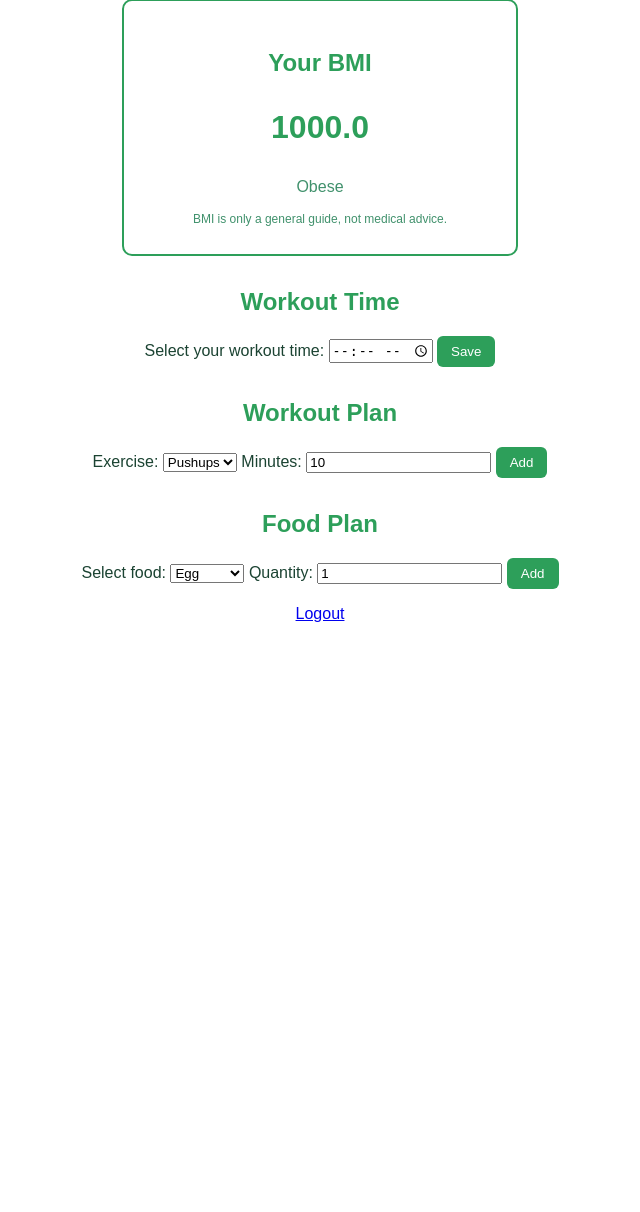
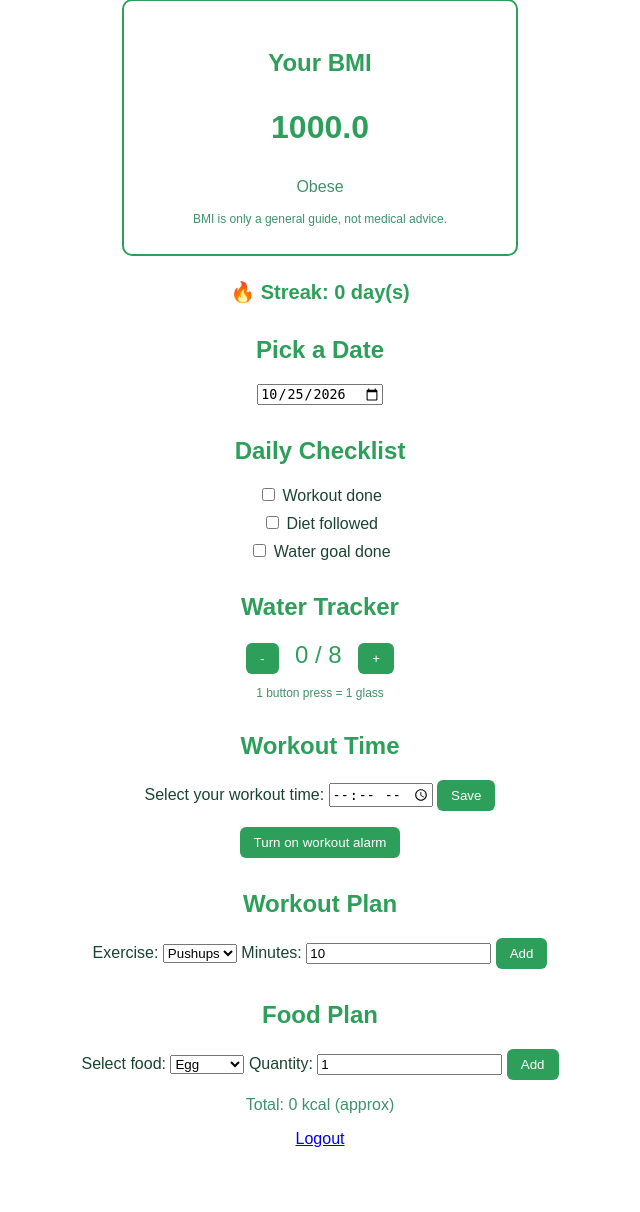
Before and after one commit to manyamtharun23-lang/daily-routine-app, a Flask app: page /dashboard in a window 1280 px wide. Shown: the part 171-1383 px from the top of the page, without its empty margins (320-960 px from the left). Before the commit the page ends 793 px from the top, so only its background shows below. Run offline with Flask 3, Linux system fonts and the light colour scheme; the visitor is signed in with stand-in values (Sample User, id 1); tables that the repository leaves empty hold one stand-in row (values such as "Sample post"); data that the repository does not hold is empty.

Commit message:
Add date-wise tracker, water, checklist, streak and workout alarm

```diff
--- a/app.py
+++ b/app.py
@@ -38,6 +38,19 @@ def init_db():
             workout_time TEXT,
             exercises TEXT,
             foods TEXT
+        )"""
+    )
+    conn.execute(
+        """CREATE TABLE IF NOT EXISTS daily_data (
+            user_id INTEGER NOT NULL,
+            day TEXT NOT NULL,
+            exercises TEXT,
+            foods TEXT,
+            water INTEGER DEFAULT 0,
+            workout_done INTEGER DEFAULT 0,
+            diet_done INTEGER DEFAULT 0,
+            water_done INTEGER DEFAULT 0,
+            PRIMARY KEY (user_id, day)
         )"""
     )
     conn.commit()
@@ -174,6 +187,121 @@ def save_data():
     return jsonify({"status": "saved"})
 
 
+import re
+from datetime import date, timedelta
+
+
+def valid_day(day):
+    return bool(re.fullmatch(r"\d{4}-\d{2}-\d{2}", day))
+
+
+@app.route("/api/day/<day>", methods=["GET"])
+def get_day(day):
+    if "user_id" not in session:
+        return jsonify({"error": "login required"}), 401
+    if not valid_day(day):
+        return jsonify({"error": "invalid date"}), 400
+    conn = get_db()
+    row = conn.execute(
+        "SELECT * FROM daily_data WHERE user_id = ? AND day = ?",
+        (session["user_id"], day),
+    ).fetchone()
+    conn.close()
+    if row is None:
+        return jsonify(
+            {
+                "exercises": [],
+                "foods": [],
+                "water": 0,
+                "workout_done": False,
+                "diet_done": False,
+                "water_done": False,
+            }
+        )
+    return jsonify(
+        {
+            "exercises": json.loads(row["exercises"] or "[]"),
+            "foods": json.loads(row["foods"] or "[]"),
+            "water": row["water"] or 0,
+            "workout_done": bool(row["workout_done"]),
+            "diet_done": bool(row["diet_done"]),
+            "water_done": bool(row["water_done"]),
+        }
+    )
+
+
+@app.route("/api/day/<day>", methods=["POST"])
+def save_day(day):
+    if "user_id" not in session:
+        return jsonify({"error": "login required"}), 401
+    if not valid_day(day):
+        return jsonify({"error": "invalid date"}), 400
+    data = request.get_json(silent=True) or {}
+    exercises = data.get("exercises", [])
+    foods = data.get("foods", [])
+    water = data.get("water", 0)
+    if (
+        not isinstance(exercises, list)
+        or not isinstance(foods, list)
+        or not isinstance(water, int)
+        or len(exercises) > 200
+        or len(foods) > 200
+        or water < 0
+        or water > 50
+    ):
+        return jsonify({"error": "invalid data"}), 400
+    conn = get_db()
+    conn.execute(
+        """INSERT INTO daily_data
+             (user_id, day, exercises, foods, water,
+              workout_done, diet_done, water_done)
+           VALUES (?, ?, ?, ?, ?, ?, ?, ?)
+           ON CONFLICT(user_id, day) DO UPDATE SET
+             exercises = excluded.exercises,
+             foods = excluded.foods,
+             water = excluded.water,
+             workout_done = excluded.workout_done,
+             diet_done = excluded.diet_done,
+             water_done = excluded.water_done""",
+        (
+            session["user_id"],
+            day,
+            json.dumps(exercises),
+            json.dumps(foods),
+            water,
+            1 if data.get("workout_done") else 0,
+            1 if data.get("diet_done") else 0,
+            1 if data.get("water_done") else 0,
+        ),
+    )
+    conn.commit()
+    conn.close()
+    return jsonify({"status": "saved"})
+
+
+@app.route("/api/streak", methods=["GET"])
+def get_streak():
+    if "user_id" not in session:
+        return jsonify({"error": "login required"}), 401
+    conn = get_db()
+    rows = conn.execute(
+        """SELECT day FROM daily_data
+           WHERE user_id = ? AND workout_done = 1
+             AND diet_done = 1 AND water_done = 1""",
+        (session["user_id"],),
+    ).fetchall()
+    conn.close()
+    done = {r["day"] for r in rows}
+    streak = 0
+    d = date.today()
+    if d.isoformat() not in done:
+        d = d - timedelta(days=1)
+    while d.isoformat() in done:
+        streak += 1
+        d = d - timedelta(days=1)
+    return jsonify({"streak": streak})
+
+
 init_db()
 
 if __name__ == "__main__":
--- a/static/script.js
+++ b/static/script.js
@@ -1,8 +1,23 @@
 const calories = { Egg: 70, Rice: 200, Banana: 105, Almonds: 70, Milk: 120 };
+const WATER_GOAL = 8;
+
+const dayPicker = document.getElementById("day-picker");
+const statusText = document.getElementById("status");
+const streakText = document.getElementById("streak-text");
+
+const chkWorkout = document.getElementById("chk-workout");
+const chkDiet = document.getElementById("chk-diet");
+const chkWater = document.getElementById("chk-water");
+
+const waterCount = document.getElementById("water-count");
+const waterPlus = document.getElementById("water-plus");
+const waterMinus = document.getElementById("water-minus");
 
 const timeInput = document.getElementById("workout-time");
-const saveBtn = document.getElementById("save-time");
+const saveTimeBtn = document.getElementById("save-time");
 const message = document.getElementById("message");
+const alarmBtn = document.getElementById("alarm-btn");
+const alarmStatus = document.getElementById("alarm-status");
 
 const exerciseSelect = document.getElementById("exercise-select");
 const exerciseMin = document.getElementById("exercise-min");
@@ -16,47 +31,84 @@ const foodList = document.getElementById("food-list");
 const totalCalories = document.getElementById("total-calories");
 
 let workoutTime = "";
-let exercises = [];
-let foods = [];
+let state = emptyState();
+let ready = false;
+let alarmOn = false;
+let lastAlarmKey = "";
 
-function saveToServer() {
-  return fetch("/api/data", {
+function emptyState() {
+  return {
+    exercises: [],
+    foods: [],
+    water: 0,
+    workout_done: false,
+    diet_done: false,
+    water_done: false
+  };
+}
+
+function todayString() {
+  const d = new Date();
+  const m = String(d.getMonth() + 1).padStart(2, "0");
+  const day = String(d.getDate()).padStart(2, "0");
+  return d.getFullYear() + "-" + m + "-" + day;
+}
+
+function unauthorized(res) {
+  if (res.status === 401) {
+    window.location.href = "/login";
+    return true;
+  }
+  return false;
+}
+
+function loadStreak() {
+  return fetch("/api/streak")
+    .then(function (res) {
+      return res.ok ? res.json() : null;
+    })
+    .then(function (data) {
+      if (data) {
+        streakText.textContent = "🔥 Streak: " + data.streak + " day(s)";
+      }
+    });
+}
+
+function saveDay() {
+  if (!ready) {
+    return Promise.resolve();
+  }
+  return fetch("/api/day/" + dayPicker.value, {
     method: "POST",
     headers: { "Content-Type": "application/json" },
-    body: JSON.stringify({
-      workout_time: workoutTime,
-      exercises: exercises,
-      foods: foods
-    })
+    body: JSON.stringify(state)
   })
     .then(function (res) {
+      if (unauthorized(res)) {
+        return;
+      }
       if (!res.ok) {
         throw new Error("save failed");
       }
+      statusText.textContent = "";
+      return loadStreak();
     })
     .catch(function () {
-      message.textContent = "Could not save. Please login again.";
+      statusText.textContent = "Could not save. Please try again.";
     });
-}
-
-function showTime() {
-  timeInput.value = workoutTime;
-  if (workoutTime) {
-    message.textContent = "Saved workout time: " + workoutTime;
-  }
 }
 
 function showExercises() {
   exerciseList.innerHTML = "";
-  exercises.forEach(function (item, index) {
+  state.exercises.forEach(function (item, index) {
     const li = document.createElement("li");
     li.textContent = item.name + " - " + item.minutes + " min ";
     const del = document.createElement("button");
     del.textContent = "Delete";
     del.className = "delete-btn";
     del.addEventListener("click", function () {
-      exercises.splice(index, 1);
-      saveToServer();
+      state.exercises.splice(index, 1);
+      saveDay();
       showExercises();
     });
     li.appendChild(del);
@@ -67,7 +119,7 @@ function showExercises() {
 function showFoods() {
   foodList.innerHTML = "";
   let total = 0;
-  foods.forEach(function (item, index) {
+  state.foods.forEach(function (item, index) {
     const cal = (calories[item.name] || 0) * item.qty;
     total += cal;
     const li = document.createElement("li");
@@ -76,8 +128,8 @@ function showFoods() {
     del.textContent = "Delete";
     del.className = "delete-btn";
     del.addEventListener("click", function () {
-      foods.splice(index, 1);
-      saveToServer();
+      state.foods.splice(index, 1);
+      saveDay();
       showFoods();
     });
     li.appendChild(del);
@@ -86,14 +138,160 @@ function showFoods() {
   totalCalories.textContent = "Total: " + total + " kcal (approx)";
 }
 
-saveBtn.addEventListener("click", function () {
+function showWater() {
+  waterCount.textContent = state.water + " / " + WATER_GOAL;
+}
+
+function showChecks() {
+  chkWorkout.checked = state.workout_done;
+  chkDiet.checked = state.diet_done;
+  chkWater.checked = state.water_done;
+}
+
+function render() {
+  showExercises();
+  showFoods();
+  showWater();
+  showChecks();
+}
+
+function loadDay() {
+  ready = false;
+  return fetch("/api/day/" + dayPicker.value)
+    .then(function (res) {
+      if (unauthorized(res)) {
+        return null;
+      }
+      return res.json();
+    })
+    .then(function (data) {
+      if (!data) {
+        return;
+      }
+      state = {
+        exercises: data.exercises || [],
+        foods: data.foods || [],
+        water: data.water || 0,
+        workout_done: !!data.workout_done,
+        diet_done: !!data.diet_done,
+        water_done: !!data.water_done
+      };
+      ready = true;
+      render();
+    });
+}
+
+function loadWorkoutTime() {
+  fetch("/api/data")
+    .then(function (res) {
+      if (unauthorized(res)) {
+        return null;
+      }
+      return res.json();
+    })
+    .then(function (data) {
+      if (!data) {
+        return;
+      }
+      workoutTime = data.workout_time || "";
+      timeInput.value = workoutTime;
+      if (workoutTime) {
+        message.textContent = "Saved workout time: " + workoutTime;
+      }
+    });
+}
+
+function checkAlarm() {
+  if (!alarmOn || !workoutTime) {
+    return;
+  }
+  const now = new Date();
+  const current =
+    String(now.getHours()).padStart(2, "0") + ":" +
+    String(now.getMinutes()).padStart(2, "0");
+  const key = todayString() + " " + current;
+  if (current === workoutTime && key !== lastAlarmKey) {
+    lastAlarmKey = key;
+    try {
+      new Notification("Workout time!", { body: "Time for your workout." });
+    } catch (e) {
+      alarmStatus.textContent = "Workout time! (Notification not supported here.)";
+    }
+  }
+}
+
+dayPicker.addEventListener("change", function () {
+  if (dayPicker.value === "") {
+    dayPicker.value = todayString();
+  }
+  loadDay();
+});
+
+chkWorkout.addEventListener("change", function () {
+  state.workout_done = chkWorkout.checked;
+  saveDay();
+});
+chkDiet.addEventListener("change", function () {
+  state.diet_done = chkDiet.checked;
+  saveDay();
+});
+chkWater.addEventListener("change", function () {
+  state.water_done = chkWater.checked;
+  saveDay();
+});
+
+waterPlus.addEventListener("click", function () {
+  if (state.water < 50) {
+    state.water += 1;
+    showWater();
+    saveDay();
+  }
+});
+waterMinus.addEventListener("click", function () {
+  if (state.water > 0) {
+    state.water -= 1;
+    showWater();
+    saveDay();
+  }
+});
+
+saveTimeBtn.addEventListener("click", function () {
   if (timeInput.value === "") {
     message.textContent = "Please select a time first.";
     return;
   }
   workoutTime = timeInput.value;
-  saveToServer().then(function () {
-    message.textContent = "Saved workout time: " + workoutTime;
+  fetch("/api/data", {
+    method: "POST",
+    headers: { "Content-Type": "application/json" },
+    body: JSON.stringify({ workout_time: workoutTime, exercises: [], foods: [] })
+  })
+    .then(function (res) {
+      if (unauthorized(res)) {
+        return;
+      }
+      if (!res.ok) {
+        throw new Error("save failed");
+      }
+      message.textContent = "Saved workout time: " + workoutTime;
+    })
+    .catch(function () {
+      message.textContent = "Could not save the time. Please try again.";
+    });
+});
+
+alarmBtn.addEventListener("click", function () {
+  if (!("Notification" in window)) {
+    alarmStatus.textContent = "This browser does not support notifications.";
+    return;
+  }
+  Notification.requestPermission().then(function (permission) {
+    if (permission === "granted") {
+      alarmOn = true;
+      alarmStatus.textContent = "Alarm is ON. Keep this page open.";
+    } else {
+      alarmStatus.textContent = "Notification permission was denied.";
+    }
   });
 });
 
@@ -102,8 +300,8 @@ addExerciseBtn.addEventListener("click", function () {
   if (minutes < 1) {
     return;
   }
-  exercises.push({ name: exerciseSelect.value, minutes: minutes });
-  saveToServer();
+  state.exercises.push({ name: exerciseSelect.value, minutes: minutes });
+  saveDay();
   showExercises();
 });
 
@@ -112,27 +310,13 @@ addFoodBtn.addEventListener("click", function () {
   if (qty < 1) {
     return;
   }
-  foods.push({ name: foodSelect.value, qty: qty });
-  saveToServer();
+  state.foods.push({ name: foodSelect.value, qty: qty });
+  saveDay();
   showFoods();
 });
 
-fetch("/api/data")
-  .then(function (res) {
-    if (res.status === 401) {
-      window.location.href = "/login";
-      return null;
-    }
-    return res.json();
-  })
-  .then(function (data) {
-    if (!data) {
-      return;
-    }
-    workoutTime = data.workout_time || "";
-    exercises = data.exercises || [];
-    foods = data.foods || [];
-    showTime();
-    showExercises();
-    showFoods();
-  });
+dayPicker.value = todayString();
+loadDay();
+loadStreak();
+loadWorkoutTime();
+setInterval(checkAlarm, 15000);
--- a/templates/dashboard.html
+++ b/templates/dashboard.html
@@ -8,6 +8,9 @@
     .card { max-width: 360px; margin: 24px auto; border: 2px solid #2d9f5a; border-radius: 10px; padding: 16px; }
     .bmi { font-size: 32px; color: #2d9f5a; font-weight: bold; }
     .note { font-size: 12px; color: #40916c; }
+    .streak { font-size: 20px; color: #2d9f5a; font-weight: bold; }
+    .checks label { display: block; margin: 8px 0; }
+    .water-count { font-size: 24px; color: #2d9f5a; margin: 0 12px; }
   </style>
 </head>
 <body>
@@ -28,11 +31,32 @@
     <p class="note">BMI is only a general guide, not medical advice.</p>
   </div>
 
+  <p id="streak-text" class="streak"></p>
+
+  <h2>Pick a Date</h2>
+  <input type="date" id="day-picker">
+  <p id="status"></p>
+
+  <h2>Daily Checklist</h2>
+  <div class="checks">
+    <label><input type="checkbox" id="chk-workout"> Workout done</label>
+    <label><input type="checkbox" id="chk-diet"> Diet followed</label>
+    <label><input type="checkbox" id="chk-water"> Water goal done</label>
+  </div>
+
+  <h2>Water Tracker</h2>
+  <button id="water-minus">-</button>
+  <span class="water-count" id="water-count">0 / 8</span>
+  <button id="water-plus">+</button>
+  <p class="note">1 button press = 1 glass</p>
+
   <h2>Workout Time</h2>
   <label for="workout-time">Select your workout time:</label>
   <input type="time" id="workout-time">
   <button id="save-time">Save</button>
   <p id="message"></p>
+  <button id="alarm-btn">Turn on workout alarm</button>
+  <p id="alarm-status" class="note"></p>
 
   <h2>Workout Plan</h2>
   <label for="exercise-select">Exercise:</label>
```
